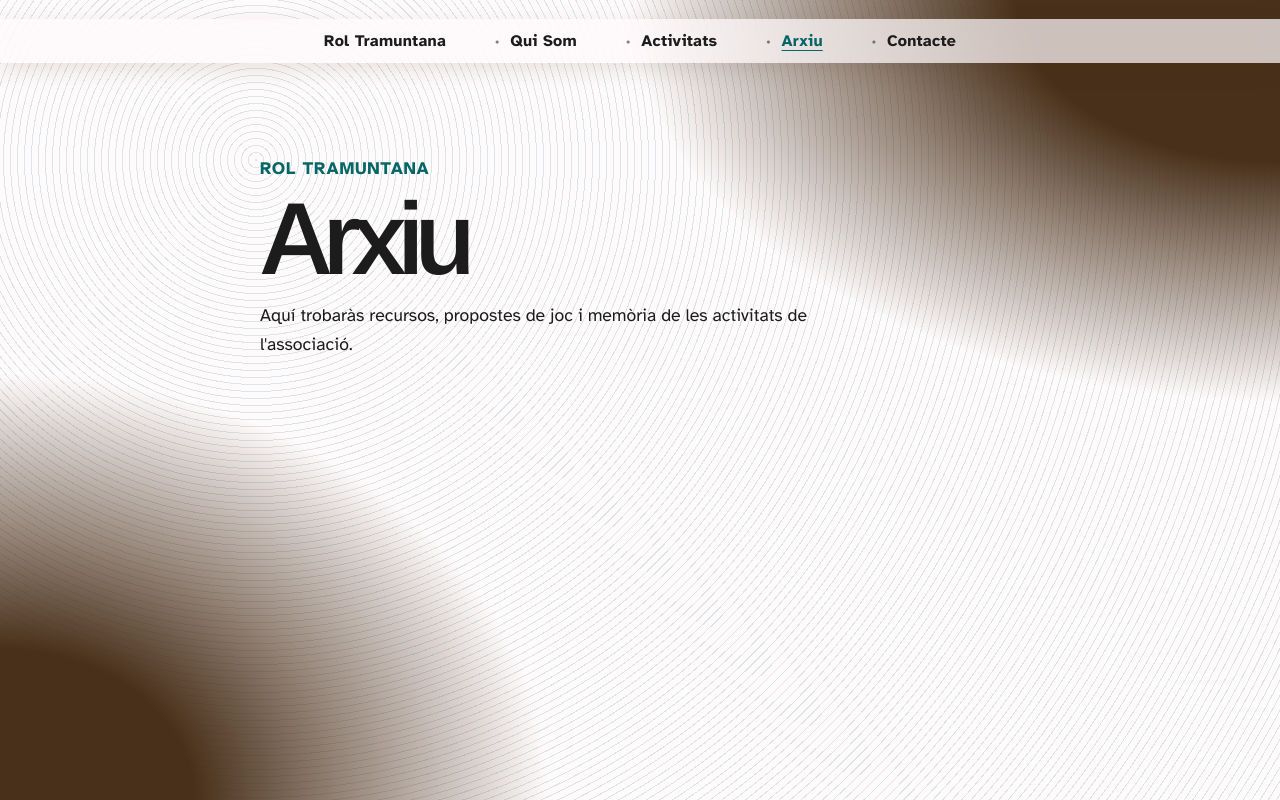
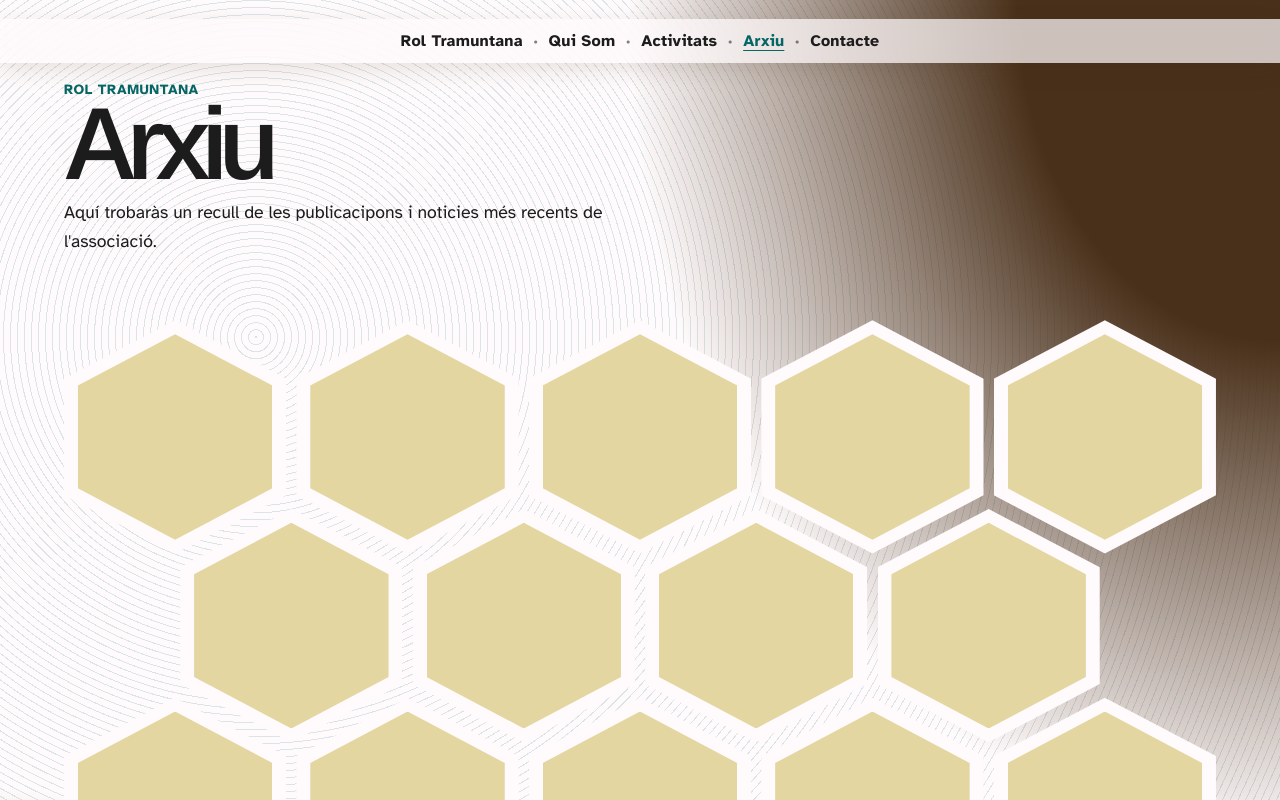
Before and after one commit to Elena-Barrachina/rol-tramuntana-web, a Next.js app: page /arxiu in a window 1280 px wide. Shown: the top 800 px of the page. Built offline with nearby package versions, Linux system fonts and the light colour scheme.

Commit message:
Archive hex grid.

```diff
--- a/src/app/arxiu/page.tsx
+++ b/src/app/arxiu/page.tsx
@@ -1,13 +1,60 @@
+/* eslint-disable @next/next/no-img-element */
 import { TopNav } from "../top-nav";
+import { instagramPosts, type InstagramPost } from "@/data/instagram-posts";
+
+const mobileRows = Array.from({ length: 11 }, () => 2);
+const desktopGridSizes = [6, 5, 4, 3];
+
+function rowsFor(columns: number) {
+  return Array.from({ length: 7 }, (_, index) => index % 2 === 0 ? columns : columns - 1);
+}
+
+function EmptyHexagon() {
+  return <button className="archive-hexagon" type="button" aria-label="Espai per a una publicació d&apos;Instagram" />;
+}
+
+function PostHexagon({ post }: { post: InstagramPost }) {
+  return (
+    <a className="archive-hexagon archive-hexagon--post" href={post.permalink} target="_blank" rel="noreferrer" aria-label={`Obre a Instagram: ${post.title}`}>
+      <span className="archive-post-frame"><img src={post.image} alt="" /></span>
+      <span className="archive-post-title">{post.title}</span>
+    </a>
+  );
+}
+
+function HexagonRows({ rows, variant, posts }: { rows: number[]; variant: string; posts: InstagramPost[] }) {
+  let postIndex = 0;
+
+  return (
+    <div className={`archive-hex-grid archive-hex-grid--${variant}`}>
+      {rows.map((columns, rowIndex) => (
+        <div className={`archive-hex-row archive-hex-row--${columns}${rowIndex % 2 ? " archive-hex-row--inset" : ""}`} key={`${variant}-${rowIndex}`}>
+          {Array.from({ length: columns }, (_, index) => {
+            const post = posts[postIndex++];
+            return post ? <PostHexagon key={index} post={post} /> : <EmptyHexagon key={index} />;
+          })}
+        </div>
+      ))}
+    </div>
+  );
+}
 
 export default function ArxiuPage() {
   return (
-    <main className="main-surface">
+    <main className="main-surface archive-surface">
       <TopNav current="arxiu" />
-      <section className="inner-page" aria-labelledby="page-title">
-        <p className="eyebrow">Rol Tramuntana</p>
-        <h1 id="page-title">Arxiu</h1>
-        <p>Aquí trobaràs recursos, propostes de joc i memòria de les activitats de l&apos;associació.</p>
+      <section className="archive-feed" aria-labelledby="page-title">
+        <div className="archive-heading">
+          <p className="eyebrow">Rol Tramuntana</p>
+          <h1 id="page-title">Arxiu</h1>
+          <p>Aquí trobaràs un recull de les publicacipons i noticies més recents de l&apos;associació.</p>
+        </div>
+        <div className="archive-gallery">
+          {desktopGridSizes.map((columns) => (
+            <HexagonRows key={columns} rows={rowsFor(columns)} variant={`desktop archive-hex-grid--${columns}`} posts={instagramPosts} />
+          ))}
+          <HexagonRows rows={mobileRows} variant="mobile" posts={instagramPosts} />
+        </div>
       </section>
     </main>
   );
--- a/src/app/globals.css
+++ b/src/app/globals.css
@@ -89,14 +89,15 @@ footer { width: min(100%, 1440px); margin: auto; padding: 1.5rem clamp(1.25rem,
 .d20-image, .d10-image { display: block; width: 100%; height: 100%; }
 .d20-number { position: absolute; top: 33%; left: 50%; color: var(--snow); font-family: var(--font-arial), Arial, Helvetica, sans-serif; font-size: 28px; font-weight: 700; line-height: 1; text-shadow: 1px 1px 0 rgb(73 48 26 / 45%); transform: translate(-50%, -50%) rotate(35deg); }
 .d10-number { position: absolute; top: 45%; left: 57%; color: var(--snow); font-family: var(--font-arial), Arial, Helvetica, sans-serif; font-size: 32px; font-weight: 700; line-height: 1; text-shadow: 1px 1px 0 rgb(73 48 26 / 45%); transform: translate(-50%, -50%) rotate(-20deg); }
+.die-d10 { top: calc(26% - 25px); }
 
 /* Minimal, centered site navigation. */
-.top-nav { position: fixed; z-index: 30; top: 1.2rem; right: 0; left: 0; display: flex; align-items: center; justify-content: center; padding: .62rem 1rem; background: rgb(255 250 251 / 72%); box-shadow: 0 7px 22px rgb(73 48 26 / 12%); backdrop-filter: blur(16px) saturate(108%); -webkit-backdrop-filter: blur(16px) saturate(108%); color: var(--carbon); font-family: var(--font-atkinson), Arial, sans-serif; font-size: clamp(.74rem, 1.1vw, .9rem); font-weight: 700; letter-spacing: .015em; white-space: nowrap; }
+.top-nav { position: fixed; z-index: 30; top: 1.2rem; right: 0; left: 0; display: flex; align-items: center; justify-content: center; gap: .65rem; padding: .62rem 1rem; background: rgb(255 250 251 / 72%); box-shadow: 0 7px 22px rgb(73 48 26 / 12%); backdrop-filter: blur(16px) saturate(108%); -webkit-backdrop-filter: blur(16px) saturate(108%); color: var(--carbon); font-family: var(--font-atkinson), Arial, sans-serif; font-size: clamp(.74rem, 1.1vw, .9rem); font-weight: 700; letter-spacing: .015em; white-space: nowrap; }
 .top-nav-item { display: inline-flex; align-items: center; }
-.top-nav-separator { margin: 0 .65rem; color: rgb(28 28 28 / 55%); }
+.top-nav-separator { color: rgb(28 28 28 / 55%); }
 .top-nav a { text-decoration: none; text-underline-offset: 4px; }
 .top-nav a:hover, .top-nav a:focus-visible, .top-nav a[aria-current="page"] { color: var(--teal); text-decoration: underline; }
-@media (max-width: 520px) { .top-nav { top: .75rem; padding: .55rem .6rem; font-size: .7rem; }.top-nav-separator { margin: 0 .38rem; } }
+@media (max-width: 520px) { .top-nav { top: .75rem; gap: .38rem; padding: .55rem .6rem; font-size: .7rem; } }
 
 /* Theme and typography token bindings. */
 body { @apply bg-background text-foreground; font-family: var(--font-body), Arial, Helvetica, sans-serif; }
@@ -108,3 +109,64 @@ body { @apply bg-background text-foreground; font-family: var(--font-body), Aria
 .button { @apply bg-primary text-text-dark; font-family: var(--font-body), Arial, sans-serif; font-size: var(--text-label-l); line-height: var(--text-label-l--line-height); }
 .button:hover { @apply bg-primary-hover; }
 .top-nav { font-family: var(--font-body), Arial, sans-serif; font-size: var(--text-label-l); line-height: var(--text-label-l--line-height); }
+
+/* Archive: an empty responsive lattice, ready for Instagram post content. */
+.archive-surface { min-height: 100svh; }
+.archive-feed { width: 100%; padding-top: 5rem; overflow: hidden; }
+.archive-heading { width: min(90vw, 920px); margin: 0 auto clamp(2rem, 5vw, 4rem); }
+.archive-heading h1 { margin: .25rem 0 .9rem; font-size: clamp(3.3rem, 8vw, 6.8rem); }
+.archive-heading p:not(.eyebrow) { max-width: 35rem; margin: 0; font-size: 1.1rem; line-height: 1.65; }
+.archive-gallery { width: 100%; }
+.archive-hex-grid { width: 90vw; margin-inline: auto; --hex-gap: clamp(6px, .8vw, 15px); }
+.archive-hex-grid--desktop, .archive-hex-grid--mobile { display: none; }
+.archive-hex-grid--6 { display: block; --hex-width: calc((90vw - 5 * var(--hex-gap)) / 6); --hex-row-lift: calc(-3.5724vw + var(--hex-gap)); }
+.archive-hex-grid--5 { --hex-width: calc((90vw - 4 * var(--hex-gap)) / 5); --hex-row-lift: calc(-4.2869vw + var(--hex-gap)); }
+.archive-hex-grid--4 { --hex-width: calc((90vw - 3 * var(--hex-gap)) / 4); --hex-row-lift: calc(-5.3586vw + var(--hex-gap)); }
+.archive-hex-grid--3 { --hex-width: calc((90vw - 2 * var(--hex-gap)) / 3); --hex-row-lift: calc(-7.1448vw + var(--hex-gap)); }
+.archive-hex-row { display: grid; grid-template-columns: repeat(var(--hex-columns), var(--hex-width)); gap: var(--hex-gap); margin-top: var(--hex-row-lift); }
+.archive-hex-row:first-child { margin-top: 0; }
+.archive-hex-row--6 { --hex-columns: 6; }
+.archive-hex-row--5 { --hex-columns: 5; }
+.archive-hex-row--4 { --hex-columns: 4; }
+.archive-hex-row--3 { --hex-columns: 3; }
+.archive-hex-row--2 { --hex-columns: 2; }
+.archive-hex-row--1 { --hex-columns: 1; }
+.archive-hex-row--inset { padding-inline: calc((var(--hex-width) + var(--hex-gap)) / 2); }
+.archive-hexagon { --hex-border: var(--snow); position: relative; aspect-ratio: 1 / 1.05; padding: 0; border: 0; clip-path: polygon(50% 0, 100% 25%, 100% 75%, 50% 100%, 0 75%, 0 25%); background-color: var(--hex-border); cursor: pointer; transition: transform 600ms ease-out, background-color 600ms ease-out; }
+.archive-hexagon::after { content: ""; position: absolute; z-index: 1; inset: calc(var(--hex-width) / 16); clip-path: inherit; background: var(--custard);}
+.archive-hexagon:hover, .archive-hexagon:focus-visible { --hex-border: var(--cyan); z-index: 1; transform: scale(1.1); transition-duration: 240ms; }
+.archive-hexagon--post { display: block; color: inherit; text-decoration: none; }
+.archive-hexagon--post::after { content: none; }
+.archive-post-frame { position: absolute; z-index: 1; inset: calc(var(--hex-width) / 16); clip-path: inherit; overflow: hidden; }
+.archive-post-frame img { width: 100%; height: 100%; object-fit: cover; }
+.archive-post-title { position: absolute; z-index: 2; inset: calc(var(--hex-width) / 16); display: grid; place-items: center; padding: clamp(.5rem, 1.2vw, 1.4rem); clip-path: inherit; background: rgb(28 28 28 / 84%); color: var(--snow); font-family: var(--font-body), Arial, sans-serif; font-size: clamp(.75rem, 1.25vw, 1rem); font-weight: 700; line-height: 1.25; text-align: center; opacity: 0; transition: opacity 400ms ease-out; }
+.archive-hexagon--post:hover .archive-post-title, .archive-hexagon--post:focus-visible .archive-post-title { opacity: 1; transition-duration: 60ms; }
+
+@media (max-width: 1400px) {
+  .archive-hex-grid--6 { display: none; }
+  .archive-hex-grid--5 { display: block; }
+}
+
+@media (max-width: 1155px) {
+  .archive-hex-grid--5 { display: none; }
+  .archive-hex-grid--4 { display: block; }
+}
+
+@media (max-width: 915px) {
+  .archive-hex-grid--4 { display: none; }
+  .archive-hex-grid--3 { display: block; }
+}
+
+@media (max-width: 700px) {
+  .archive-feed { padding-top: 4.35rem; }
+  .archive-hex-grid--desktop { display: none; }
+  .archive-hex-grid--mobile { display: block; --hex-width: calc((90vw - 2 * var(--hex-gap)) / 3); --hex-row-lift: calc(-7.1448vw + var(--hex-gap)); }
+  .archive-hex-grid--mobile .archive-hex-row { justify-content: center; }
+  .archive-hex-grid--mobile .archive-hex-row--inset { padding-inline: 0; transform: translateX(calc((var(--hex-width) + var(--hex-gap)) / 2)); }
+}
+
+/* Page copy shares the same left-aligned 5vw content edge as the archive grid. */
+.inner-page { width: 90vw; margin-inline: 5vw; padding-inline: 0; text-align: left; }
+.archive-heading { width: 90vw; margin-inline: 5vw; text-align: left; }
+.main-surface .landing { padding-inline: 5vw; }
+.landing-copy { text-align: left; }
--- a/src/app/top-nav.tsx
+++ b/src/app/top-nav.tsx
@@ -1,4 +1,5 @@
 import Link from "next/link";
+import { Fragment } from "react";
 
 type Section = "home" | "qui-som" | "activitats" | "arxiu" | "contacte";
 
@@ -14,12 +15,12 @@ export function TopNav({ current }: { current?: Section }) {
   return (
     <nav className="top-nav" aria-label="Navegació principal">
       {sections.map((section, index) => (
-        <span className="top-nav-item" key={section.id}>
+        <Fragment key={section.id}>
           {index > 0 && <span className="top-nav-separator" aria-hidden="true">·</span>}
           <Link href={section.href} aria-current={current === section.id ? "page" : undefined}>
             {section.label}
           </Link>
-        </span>
+        </Fragment>
       ))}
     </nav>
   );
--- /dev/null
+++ b/src/data/instagram-posts.ts
@@ -0,0 +1,18 @@
+export type InstagramPost = {
+  /** The individual Instagram post or reel URL. */
+  permalink: string;
+  /** A local image path or a direct image URL. Local files in public/instagram are recommended. */
+  image: string;
+  /** Shown over the image when the hexagon is hovered or keyboard-focused. */
+  title: string;
+};
+
+// Add posts here. For a dependable static gallery, download each preview image
+// to public/instagram and reference it as "/instagram/your-file.jpg".
+export const instagramPosts: InstagramPost[] = [
+  // {
+  //   permalink: "https://www.instagram.com/p/POST_SHORTCODE/",
+  //   image: "/instagram/post-title.jpg",
+  //   title: "Títol de la publicació",
+  // },
+];
```
Also changed, not shown: public/coloured_d20.png, src/app/implementations.txt (added).
